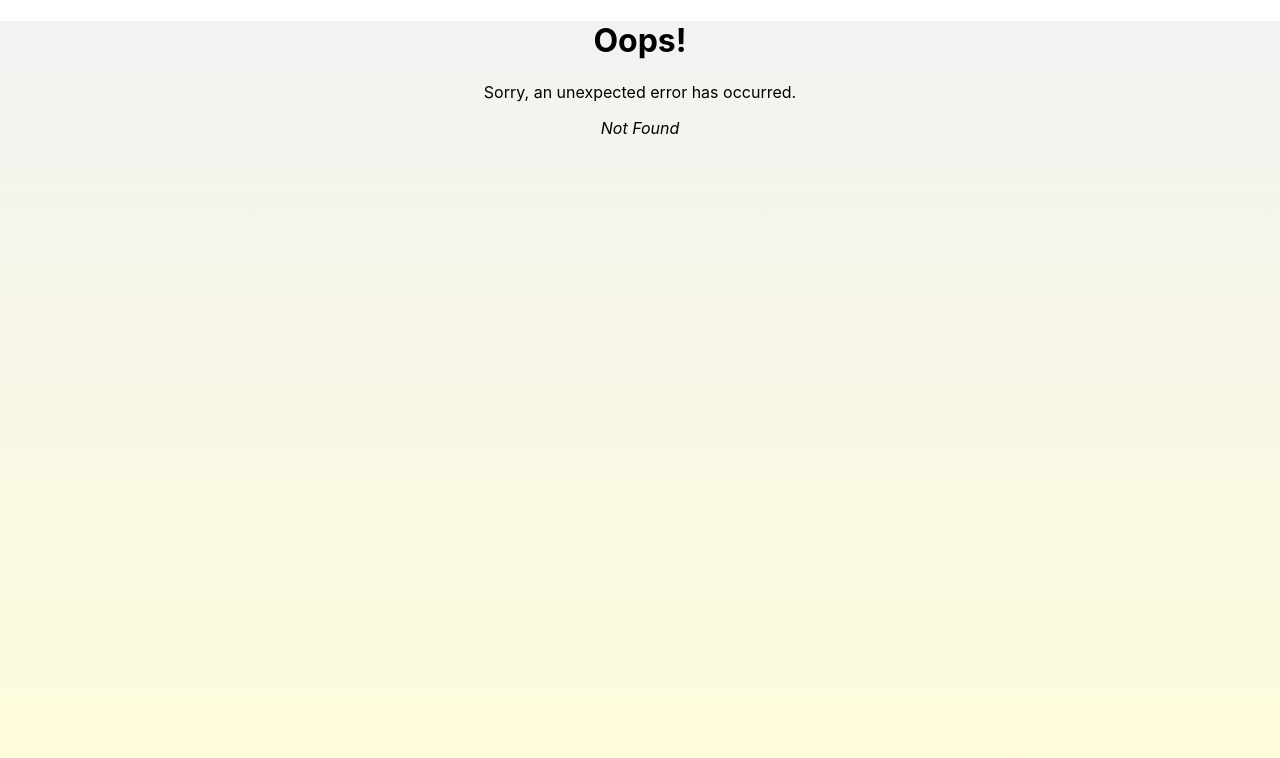
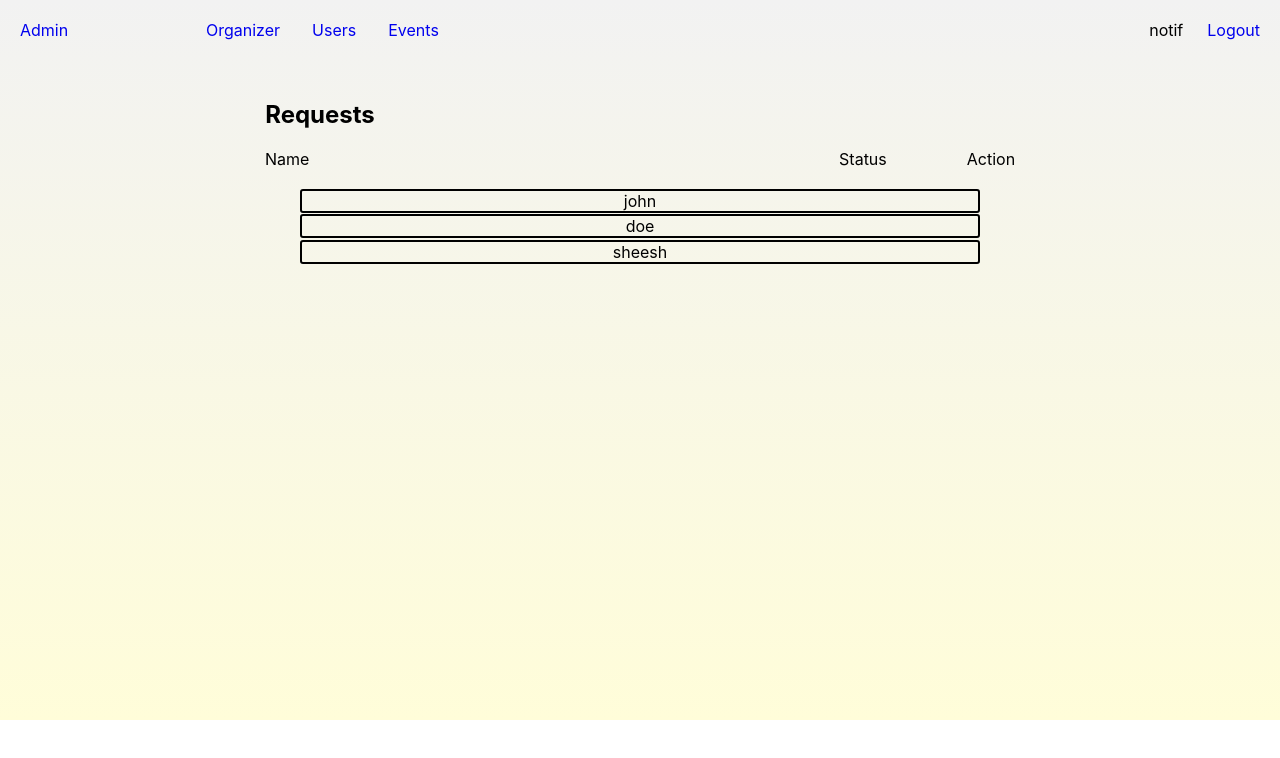
Before and after one commit to JunCyricShaneDelaTorre/MetroEvents, a React (Create React App) app: page /AdminDashboard in a window 1280 px wide. Before the commit this address had no page. Shown: the top 758 px of the page. Built offline with nearby package versions, Linux system fonts and the light colour scheme.

Commit message:
admin structured

```diff
--- a/src/App.js
+++ b/src/App.js
@@ -14,6 +14,9 @@ import Header from './components/Header';
 import Dashboard from './pages/Authenticated/Dashboard';
 import OrganizerDashboard from './pages/Organizer/OrganizerDashboard';
 import ProfilePage from './pages/Authenticated/ProfilePage';
+import AdminDashboard from './pages/Administrator/AdminDashboard';
+import AdminLogin from './pages/Administrator/AdminLogin';
+import AdminHeader from './pages/Administrator/AdminHeader';
 
 
 
@@ -66,6 +69,17 @@ const router = createBrowserRouter([
       }
     ]
   },
+  {
+    path: 'admin',
+    element: <AdminLogin />,
+    errorElement: <ErrorPage />,
+
+  },
+ {
+  path: 'AdminDashboard',
+  element: <div><AdminHeader/> <AdminDashboard /> </div>,
+  errorElement: <ErrorPage />
+ },
 
 
 ]);
@@ -77,7 +91,7 @@ function App() {
       background: 'linear-gradient(to bottom, #F2F2F2, #FFFDD9)',
       /* Other styles for your element */
       width: '100%',
-      height: '100vh', // Adjust height as needed
+      height: '', // Adjust height as needed
     }}>
       <RouterProvider router={router}/>
     </div>
--- /dev/null
+++ b/src/pages/Administrator/AdminCss/AdminDashboard.css
@@ -0,0 +1,38 @@
+.admin-dashboard-wrapper{
+    padding-top: 20px;
+    height: 80vh;
+
+}
+.admin-dashboard-container{
+    display: flex;
+    flex-direction: column;
+}
+
+.admin-dashboard-header{
+    display: flex;
+    justify-content: center;
+    width: 50%;
+}
+
+.name-status-action{
+    display: flex;
+    justify-content: space-around;
+    padding-bottom:20px ;
+}
+
+.status-and-action-container{
+    display: flex;
+    gap: 5rem;
+}
+
+.test-requests{
+    margin-left: 300px;
+    margin-right: 300px;
+    display: grid;
+    gap: .1rem;
+}
+
+.test-item{
+    border: 2px solid black;
+    border-radius: 3px;
+}
--- /dev/null
+++ b/src/pages/Administrator/AdminCss/AdminHeader.css
@@ -0,0 +1,27 @@
+.admin-nav-bar{
+    display: flex;
+    justify-content: space-between;
+    padding: 20px;
+}
+
+.admin-nav-links{
+    text-decoration: none;
+}
+
+.admin-center-and-right{
+    display: flex;
+    justify-content: space-between;
+    width: 85%;
+}
+
+.admin-center-container{
+    display: flex;
+    gap: 2rem;
+
+}
+
+.admin-right-container{
+    display: flex;
+    gap: 1.5rem;
+
+}
--- /dev/null
+++ b/src/pages/Administrator/AdminCss/AdminLogin.css
@@ -0,0 +1,59 @@
+.admin-login-wrapper {
+    display: flex;
+    justify-content: center;
+    align-items: center;
+    height: 70vh;
+    align-items: center;
+    justify-content: center;
+    flex-direction: column;
+}
+
+.admin-login-container {
+    width: 400px;
+    padding: 20px;
+    border: 5px solid transparent; /* Set border width and make it transparent */
+    border-radius: 20px; /* Set border radius to create rounded corners */
+    box-shadow: 0 0 10px rgba(0, 0, 0, 0.1); /* Add box shadow for a cool effect */
+}
+
+.admin-login-form{
+    display: flex;
+    flex-direction: column;
+    align-items: center;
+}
+
+
+.admin-secondary-text {
+    margin: 0px;
+    display: flex;
+    justify-content: center;
+    align-items: center;
+}
+
+.admin-email-content,
+.admin-password-content {
+    margin-bottom: 20px;
+}
+
+.admin-input-box {
+    width: 300px; /* Adjust width as needed */
+    padding: 10px;
+    border: 1px solid #ccc;
+    border-radius: 5px;
+    margin-bottom: 10px;
+    font-size: 16px;
+}
+
+.admin-submit-button {
+    width: 100%;
+    padding: 10px;
+    background: linear-gradient(90deg, rgba(210, 188, 126, 0.64) 0%, #C7D299 43%, #C9B500 100%);
+    color: #fff;
+    border: none;
+    border-radius: 5px;
+    cursor: pointer;
+}
+
+.admit-submit-button:hover {
+    opacity: 0.9; /* Example hover effect */
+}
--- a/src/pages/Administrator/AdminDashboard.jsx
+++ b/src/pages/Administrator/AdminDashboard.jsx
@@ -0,0 +1,31 @@
+import * as React from 'react';
+import './AdminCss/AdminDashboard.css'
+
+export default function AdminDashboard(){
+    return(
+        <div className='admin-dashboard-wrapper'>
+            <div className='admin-dashboard-container'>
+                    <div className='admin-dashboard-header'>
+                        <h2>Requests</h2>
+                    </div>
+                    <div className='admin-dashboard-content'>
+                        <div className='name-status-action'>
+                            <div className='name-container'>
+                                <div>Name</div>
+                            </div>
+                            <div className='status-and-action-container'>
+                                <div>Status</div>
+                                <div>Action</div>
+                            </div>
+                        </div>
+
+                        <div className='test-requests'>
+                                <div className='test-item'>john</div>
+                                <div className='test-item'>doe</div>
+                                <div className='test-item'>sheesh</div>
+                            </div>
+                    </div>
+            </div>
+        </div>
+    )
+}
--- /dev/null
+++ b/src/pages/Administrator/AdminHeader.jsx
@@ -0,0 +1,34 @@
+import * as React from 'react';
+import {Link} from 'react-router-dom';
+import './AdminCss/AdminHeader.css';
+
+export default function AdminHeader(){
+    return(
+        <div className='nav-wrapper'>
+                <div className='nav-container'>
+                    <nav className='admin-nav-bar'>
+                        <div className='home-logo'>
+                            <Link to={''} className='admin-nav-links'>Admin</Link>
+                        </div>
+                        <div className='admin-center-and-right'>
+                            <div className='admin-center-container'>
+                                <div className='dashboard-home-btn'>
+                                    <Link to={''} className='admin-nav-links'>Organizer</Link>
+                                </div>
+                                <div className='create-event-btn'>
+                                    <Link to={''} className='admin-nav-links'>Users</Link>
+                                </div>
+                                <div>
+                                    <Link to={''} className='admin-nav-links'>Events</Link>
+                                </div>
+                            </div>
+                            <div className='admin-right-container'>
+                                <div>notif</div>
+                                <div><Link to={''} className='admin-nav-links'>Logout</Link></div>
+                            </div>
+                        </div>
+                    </nav>
+                </div>
+            </div>
+    )
+}
--- /dev/null
+++ b/src/pages/Administrator/AdminLogin.jsx
@@ -0,0 +1,39 @@
+import * as React from 'react';
+import './AdminCss/AdminLogin.css';
+
+export default function AdminLogin(){
+    return(
+        <div className='admin-login-wrapper'>
+            <div className='admin-login-container'>
+                <div className='admin-welcome-section'>
+                    <div className='admin-secondary-text'>
+                        <h2>Admin Login</h2>
+                    </div>
+                </div>
+                <div className='admin-login-form'>
+                    <form method='' className='form-content'>
+                        <div className='admin-email-content'>
+                            <div>
+                                Email:
+                            </div>
+                            <div className='input-email'>
+                                <input type="email" placeholder='name@gmail.com' className='input-box' />
+                            </div>
+                        </div>
+                        <div className='admin-password-content'>
+                            <div>
+                                Password:
+                            </div>
+                            <div className="admin-input-password">
+                                <input type='password' placeholder='Password' className='input-box' />
+                            </div>
+                        </div>
+                        <button type='admin-submit' className='submit-button'>
+                            <div className='btn-text'>Login</div>
+                        </button>
+                    </form>
+                </div>
+            </div>
+        </div>
+    )
+}
```
